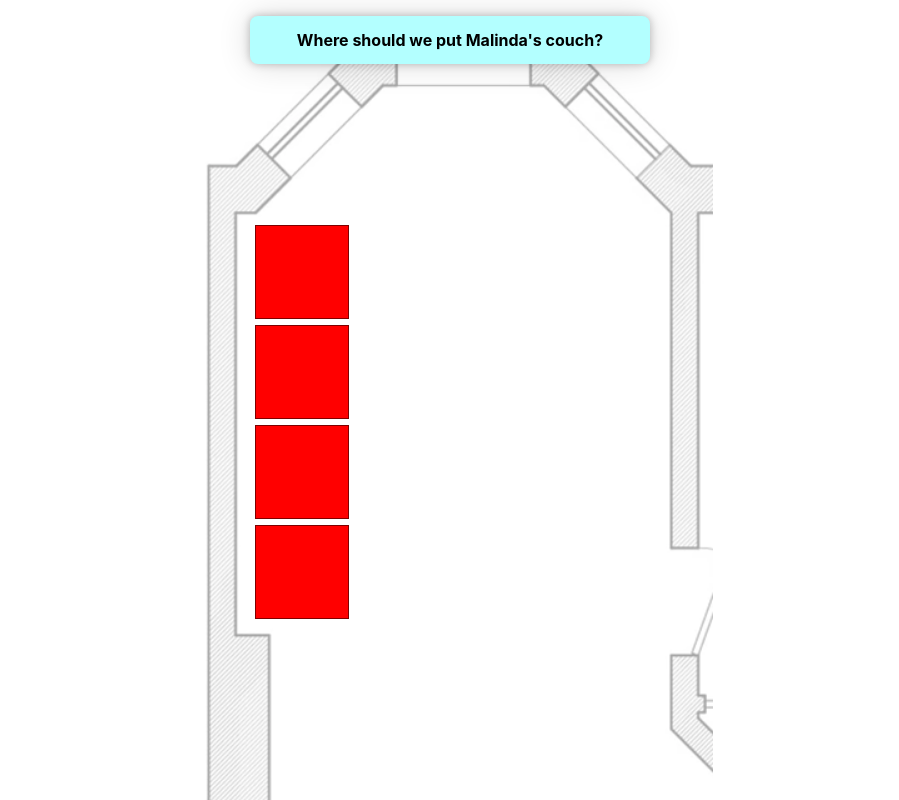
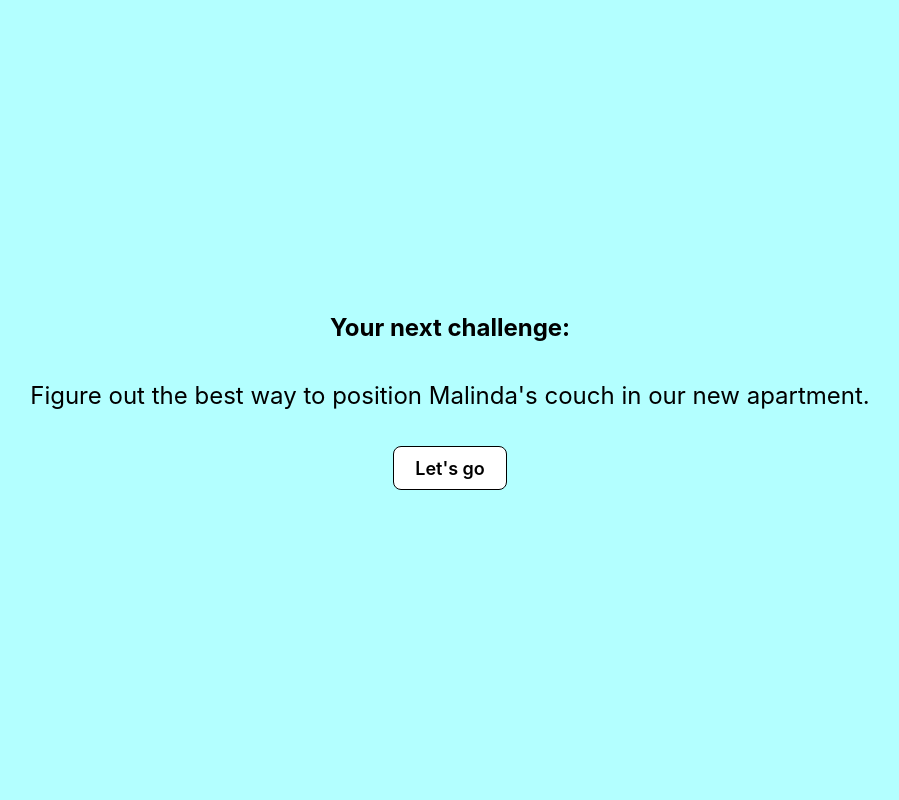
Before and after one commit to farkmarnum/emily-furniture-puzzle, a React (Vite) app: page / in a window 1280 px wide. Shown: the whole page, without its empty margins (190-1089 px from the left). Built offline with nearby package versions, Linux system fonts and the light colour scheme.

Commit message:
add landing message

```diff
--- a/src/App.tsx
+++ b/src/App.tsx
@@ -27,6 +27,9 @@ const REQUIRED_ATTEMPTS = 4;
 function App() {
   const [positions, setPositions] = useState({ ...INIT_STATE });
   const [hist, setHist] = useState<Positions[]>([{ ...INIT_STATE }]);
+
+  // landing state
+  const [isLanding, setIsLanding] = useState(true);
 
   const unit = useUnit();
 
@@ -188,6 +191,43 @@ function App() {
     };
   }, [stateHasChanged]);
 
+  if (isLanding) {
+    return (
+      <div
+        style={{
+          position: "absolute",
+          top: 0,
+          left: 0,
+          width: "100%",
+          height: "100%",
+          overflow: "hidden",
+          display: "flex",
+          flexDirection: "column",
+          alignItems: "center",
+          justifyContent: "center",
+          backgroundColor: "#b3ffff",
+          color: "black",
+          padding: "16px",
+          textAlign: "center",
+        }}
+      >
+        <h2 style={{ margin: 0 }}>Your next challenge:</h2>
+
+        <p style={{ margin: "32px 0", fontSize: "24px" }}>
+          Figure out the best way to position Malinda's couch in our new
+          apartment.
+        </p>
+
+        <button
+          style={{ backgroundColor: "white" }}
+          onClick={() => setIsLanding(false)}
+        >
+          Let's go
+        </button>
+      </div>
+    );
+  }
+
   return (
     <>
       <div
```
